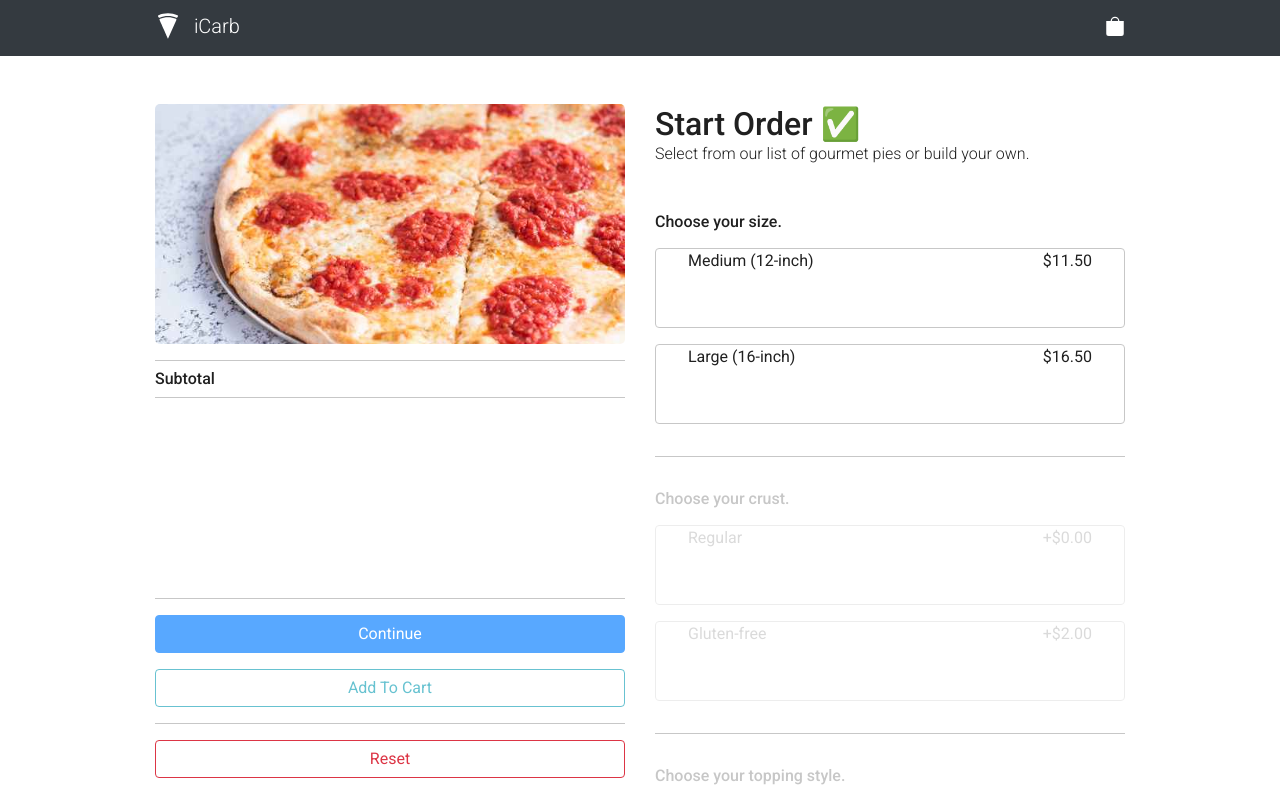
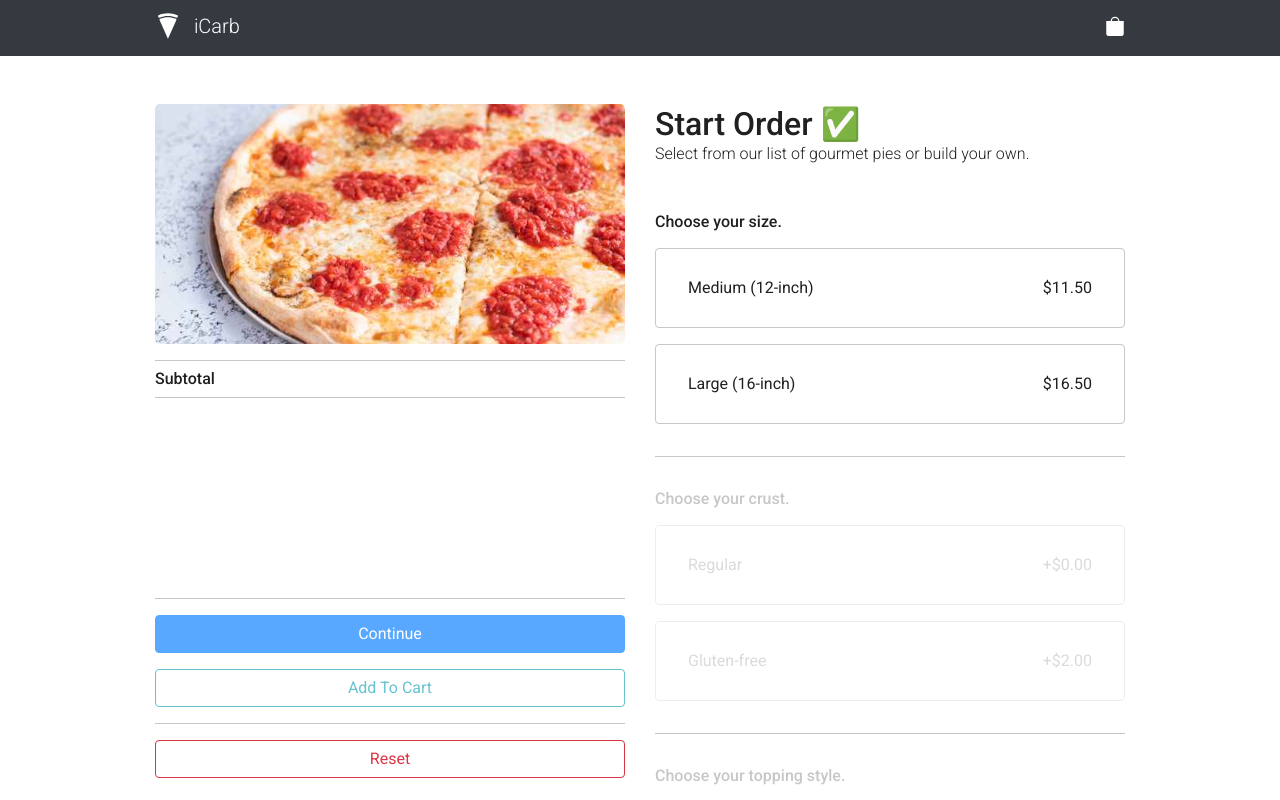
Before and after one commit to sketchbook21/icarb, a React (Create React App) app: page /icarb/pizza/new in a window 1280 px wide. Built offline with nearby package versions, Linux system fonts and the light colour scheme.

Commit message:
center button text

```diff
--- a/src/components/tiles/OptionBlock.js
+++ b/src/components/tiles/OptionBlock.js
@@ -36,7 +36,7 @@ const OptionBlock = ({
     return (
       <Row key={option.id}>
         <Button
-          className="option-button d-flex justify-content-between"
+          className="option-button d-flex justify-content-between align-items-center"
           variant="outline-primary"
           disabled={!prevBlockSelected}
           active={option.active}
```
